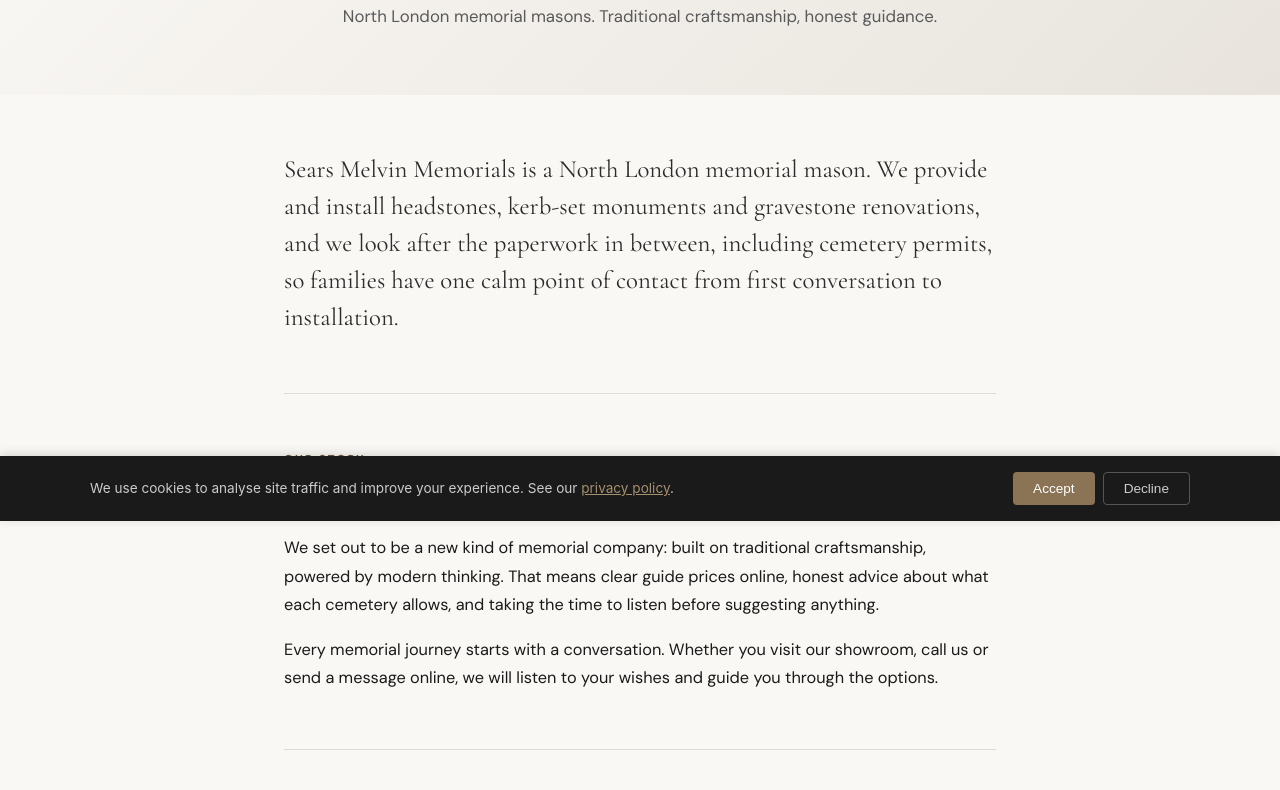
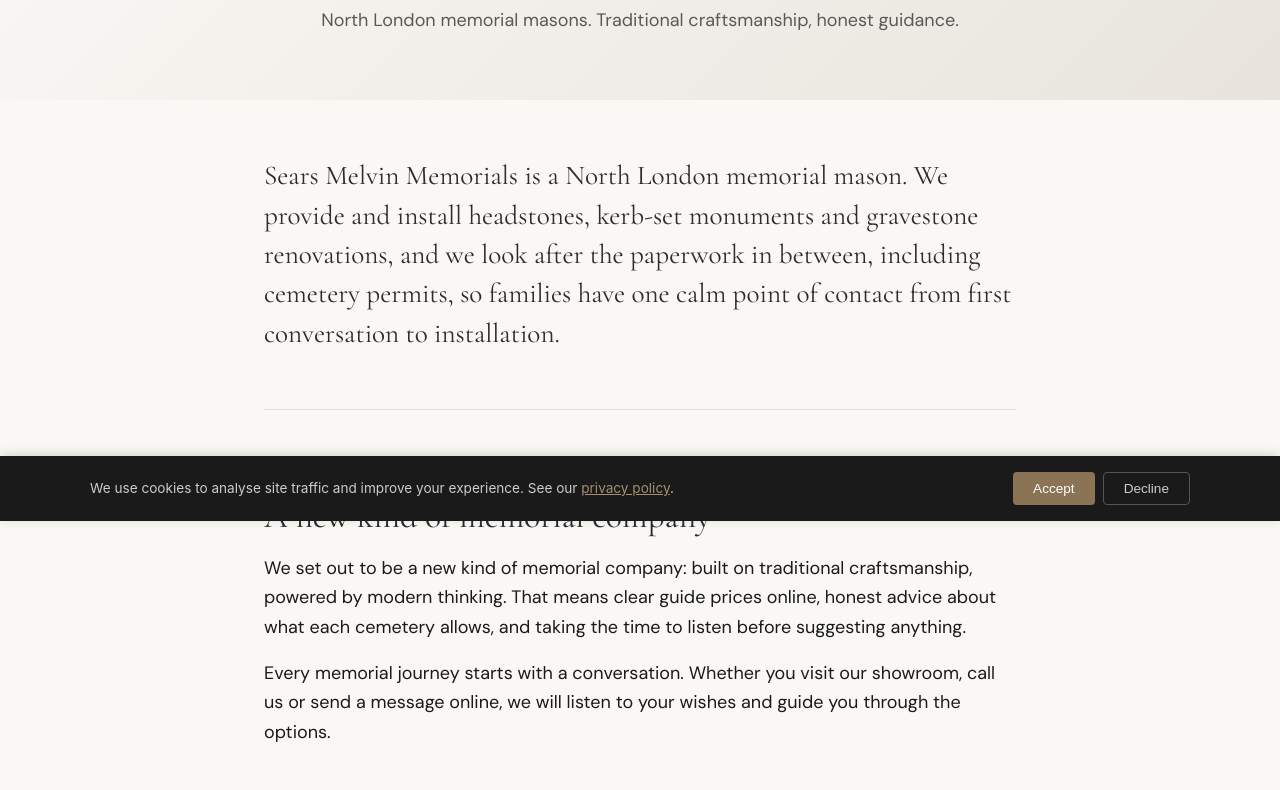
Before and after one commit to Unify-Now-Digital/SearsMelvin, a plain HTML site: page about.html in a window 1280 px wide. Shown: the part 279-1069 px from the top of the page. Drawn offline with nearby package versions, Linux system fonts and the light colour scheme.

Commit message:
About page readability: 18px/17px body, 1.65 leading, 68ch measure, larger captions via shared tokens

```diff
--- a/site-upgrades.css
+++ b/site-upgrades.css
@@ -155,3 +155,31 @@ body:has(.search-overlay.active) .sm-brochure-fab { display: none; }
 }
 @media print { .sm-brochure-fab { display: none; } }
 @media (prefers-reduced-motion: reduce) { .sm-brochure-fab { transition: none; } }
+/* Readability tokens (round 1). New variables only: defining them changes no
+   existing page; only rules that opt in below use them. */
+:root {
+  --sm-text-body: 1.0625rem;          /* 17px mobile */
+  --sm-text-small: 1rem;              /* 16px: captions, cards, step text */
+  --sm-text-kicker: 0.8125rem;        /* 13px uppercase labels */
+  --sm-leading-body: 1.65;
+  --sm-measure: 68ch;
+  --sm-text-muted-aa: #555049;        /* ~7:1 on cream */
+}
+@media (min-width: 769px) {
+  :root { --sm-text-body: 1.125rem; --sm-text-small: 1.0625rem; --sm-text-kicker: 0.875rem; } /* 18px / 17px / 14px */
+}
+
+/* /about: apply readability tokens */
+.about-page { max-width: 800px; }
+.about-page p,
+.about-page ul li { font-size: var(--sm-text-body); line-height: var(--sm-leading-body); max-width: var(--sm-measure); }
+.about-page .about-lead { font-size: clamp(1.35rem, 2.6vw, 1.7rem); line-height: 1.45; max-width: none; }
+.about-page .about-kicker,
+.about-hero .about-eyebrow { font-size: var(--sm-text-kicker); letter-spacing: 0.14em; }
+.about-hero p:not(.about-eyebrow) { font-size: var(--sm-text-body); line-height: var(--sm-leading-body); }
+.about-steps li { font-size: var(--sm-text-small); line-height: 1.55; color: var(--sm-text-muted-aa); }
+.about-steps strong { font-size: 1.2rem; }
+.about-page .about-facts li { font-size: var(--sm-text-small); line-height: 1.55; }
+.about-page .sm-btn { font-size: 0.9375rem; }
+.about-page .sm-brochure-cta, .about-page .sm-brochure-cta * { font-size: var(--sm-text-small); }
+@media (max-width: 900px) and (min-width: 769px) { .about-steps { grid-template-columns: repeat(2, minmax(0,1fr)); } }
```
